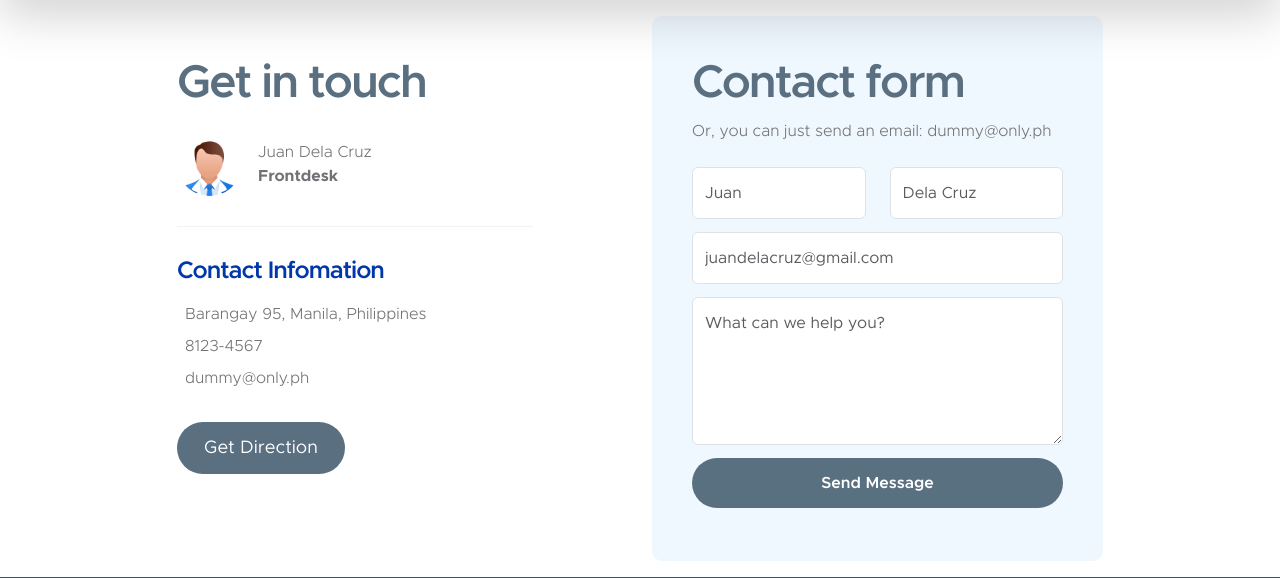
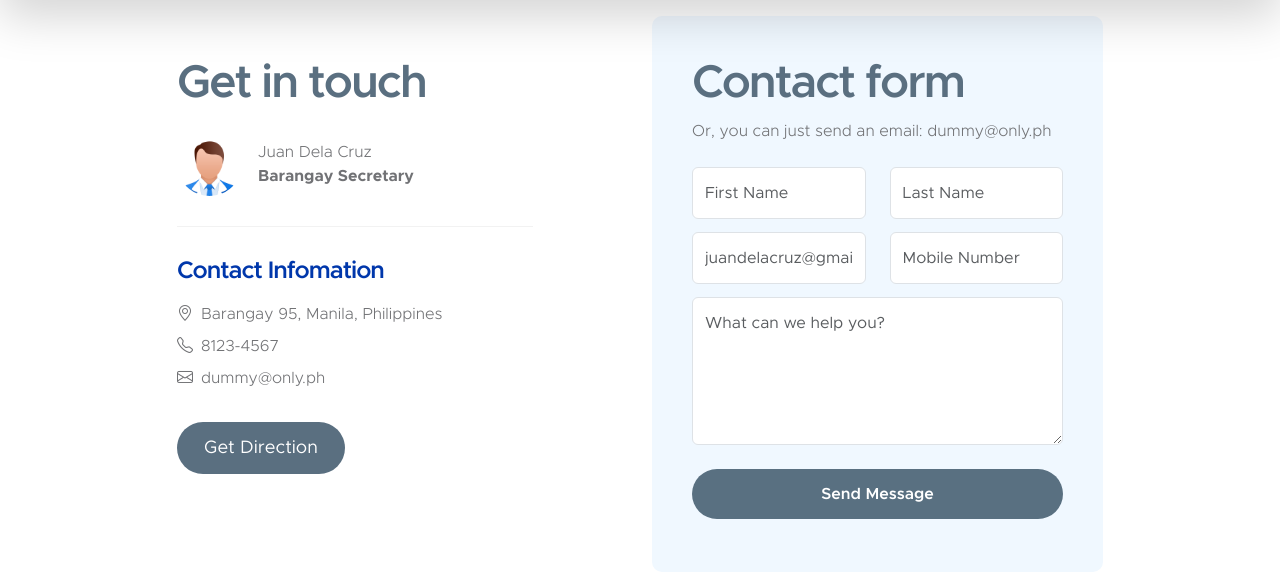
Before and after one commit to chua-hannah/eBrgy, a PHP site: page /eBrgy/app/contact in a window 1280 px wide. Shown: the part 65-643 px from the top of the page. Run offline with PHP 8.4, Linux system fonts and the light colour scheme; some libraries are stand-ins or nearby versions.

Commit message:
bug fixes and error messages+alert enhancements

```diff
--- a/app/assets/css/style.css
+++ b/app/assets/css/style.css
@@ -1054,7 +1054,6 @@ blockquote::before {
   outline: none;
 }
 
-
 .custom-form .text-danger {
   margin-top: -10px;
   font-size: 15px;
--- a/app/assets/js/validation.js
+++ b/app/assets/js/validation.js
@@ -1,3 +1,8 @@
+// Automatically dismiss the alert after 5 seconds (5000 milliseconds)
+setTimeout(function () {
+    document.getElementById('alert').style.display = 'none';
+}, 5000);
+
 // Mobile number input
 function validateNumericInput(input) {
   // Remove any non-numeric characters using a regular expression
--- a/app/controllers/HomeController.php
+++ b/app/controllers/HomeController.php
@@ -272,7 +272,7 @@ public function equipments() {
           // Prepare the statement
           if ($this->connection->query($query) === true) {
             // Registration successful
-            echo "Message sent successful";
+            $_SESSION["status"] = "Message sent successfully.";
             header("Location: contact");
             exit();
         } else {
--- a/app/controllers/UserController.php
+++ b/app/controllers/UserController.php
@@ -57,7 +57,7 @@ class UserController {
                     }
                 } else {
                     // Invalid username or password
-                    $_SESSION['status'] = "Invalid username or password.";
+                    $error = "Invalid username or password.";
                 }
             }
         }
@@ -71,9 +71,6 @@ class UserController {
     public function register()
 {
     $role = 'residence';
-        $minUsernameLength = 6;
-        $minPasswordLength = 8;
-
 
     if (isset($_POST['register'])) {
         // Retrieve the submitted form data
@@ -87,8 +84,59 @@ class UserController {
         $birthdate = $_POST['birthdate'];
         $sex = $_POST['sex'];
         $status = 'deactivate';
+
+        // Validate empty input fields
+
+        if (empty($firstname)) {
+            $errors["firstname"] = "Enter your First name";
+        }
+        if (empty($lastname)) {
+            $errors["lastname"] = "Enter your Last name";
+        }
+        if (empty($birthdate)) {
+            $errors["birthdate"] = "Enter your Birthdate";
+        }
+        if (empty($sex)) {
+            $errors["sex"] = "Select Gender";
+        }
+        if (empty($mobile)) {
+            $errors["mobile"] = "Enter Mobile number";
+        }
+        if (empty($email)) {
+            $errors["email"] = "Enter Email address";
+        }
+        if (empty($username)) {
+            $errors ["username"] = "Enter Username";
+        }
+        if (empty($password)) {
+            $errors["password"] = "Enter Password";
+        }
+
+        $minUsernameLength = 6;
+        $minPasswordLength = 8;
+
+        // Validate username length
+        if (!(empty($username)) && strlen($username) < $minUsernameLength) {
+            $errors["username"] = "Username must be at least {$minUsernameLength} characters long.";
+        }
+
+        // Validate password length
+        if (!(empty($password)) && strlen($password) < $minPasswordLength) {
+            $errors["password"] = "Password must be at least {$minPasswordLength} characters long.";
+        }
+
+        // File input is empty
+        if (empty($_FILES['id_selfie']['name'])) {
+            $errors ["id_selfie"] = "Please upload your Selfie w/ ID";
+        }
+        if (empty($_FILES['valid_id']['name'])) {
+            $errors ["valid_id"] = "Please upload your Valid ID";
+        }
+
+        if (empty($errors)) {
             // Convert birthdate to YYYY-MM-DD format
             $birthdateTimestamp = strtotime($birthdate);
+
             if ($birthdateTimestamp === false) {
                 // Invalid date format, handle the error
                 $errors["birthdate"] = "Invalid date format for birthdate. Please use MM/DD/YYYY format.";
@@ -98,56 +146,16 @@ class UserController {
                 // Valid date format, convert it to YYYY-MM-DD
                 $birthdate = date('Y-m-d', $birthdateTimestamp);
             }
+
             // Calculate age from birthdate
             $currentTimestamp = time();
             $ageInSeconds = $currentTimestamp - $birthdateTimestamp;
             $age = floor($ageInSeconds / (365 * 24 * 3600));
+
             // Handle image uploads
             $idSelfieFileName = '';
             $validIdFileName = '';
-            // Validate empty input fields
-            if (empty($firstname))  {
-                $errors["firstname"] = "Enter your First name";
-            }
-            if (empty($lastname))  {
-                $errors ["lastname"] = "Enter your Last name";
-            }
-            if (empty($birthdate))  {
-                $errors["birthdate"] = "Enter your Birthdate";
-            }
-            if (empty($sex))  {
-                $errors["sex"] = "Select Gender";
-            }
-            if (empty($mobile))  {
-                $errors["mobile"] = "Enter Mobile number";
-            }
-            if (empty($email))  {
-                $errors["email"] = "Enter Email address";
-            }
-            if (empty($username))  {
-                $errors ["username"] = "Enter Username";
-            }
-            if (empty($password))  {
-                $errors["password"] = "Enter Password";
-            }
-            // Validate username length
-            if (!(empty($username)) && strlen($username) < $minUsernameLength){
-                $errors ["username"] = "Username must be at least {$minUsernameLength} characters long.";
-            }
-            // Validate password length
-            if (!(empty($password)) && strlen($password) < $minPasswordLength){
-                $errors["password"] = "Password must be at least {$minPasswordLength} characters long.";
-            }
-            // File input is empty
-            if (isset($_FILES['id_selfie']) && $_FILES['id_selfie']['error'] === UPLOAD_ERR_NO_FILE) {
-                $errors ["id_selfie"] = "Please upload your Selfie w/ ID";
-            }
-            if (isset($_FILES['valid_id']) && $_FILES['valid_id']['error'] === UPLOAD_ERR_NO_FILE) {
-                $errors ["valid_id"] = "Please upload your Valid ID";
-            }
 
-            if (empty($errors)) {
-                if (isset($_FILES['id_selfie']) && isset($_FILES['valid_id'])) {
             $idSelfieUploadPath = 'uploads/id_selfie/';
             $validIdUploadPath = 'uploads/valid_id/';
 
@@ -164,7 +172,6 @@ class UserController {
                 $error = "Image upload failed. Please try again.";
                 // You can return or redirect to the registration page here.
                 return;
-                    }
             }
 
             // Check if the username or email already exists in the database
@@ -197,18 +204,18 @@ class UserController {
                 $error = "Given username already exists.";
             } elseif ($existingEmail) {
                 // Email already exists, display an error message
-                    $error = "Given email  already exists.";
+                $error = "Given email already exists.";
             } elseif ($existingMobile) {
-                    // Email already exists, display an error message
-                    $error = "Given mobile number already exists";
-                } else if (empty($errors) && empty($error)) {
+                // Mobile number already exists, display an error message
+                $error = "Given mobile number already exists.";
+            } elseif (empty($error) && empty($errors)) {
                 // Insert the data into the database
                 $query = "INSERT INTO users (username, password, email, mobile, firstname, middlename, lastname, birthdate, age, sex, role, id_selfie, valid_id, status)
                             VALUES ('$username', '$password', '$email', '$mobile', '$firstname', '$middlename', '$lastname', '$birthdate', '$age', '$sex', '$role', '$idSelfieFileName', '$validIdFileName', '$status')";
+
                 if ($this->connection->query($query) === true) {
                     // Registration successful
                     $_SESSION['status'] = "Registration successful";
-                    sleep(3); // Sleep for 3 seconds
                     header("Location: login");
                     exit();
                 } else {
@@ -222,6 +229,7 @@ class UserController {
     // Render the register page content
     include 'templates/register.php';
 }
+
 
 
     public function logout()
--- a/app/templates/contact.php
+++ b/app/templates/contact.php
@@ -11,7 +11,7 @@
 
                         <div class="d-flex flex-column justify-content-center ms-3">
                             <p class="mb-0">Juan Dela Cruz</p>
-                            <p class="mb-0"><strong>Frontdesk</strong></p>
+                            <p class="mb-0"><strong>Barangay Secretary</strong></p>
                         </div>
                     </div>
 
@@ -45,7 +45,7 @@
             </div>
 
             <div class="col-lg-5 col-12 mx-auto">
-                <form class="custom-form contact-form" action="#" method="post" role="form">
+                <form class="custom-form contact-form" action="" method="post" role="form">
                     <h2>Contact form</h2>
 
                     <p class="mb-4">Or, you can just send an email:
@@ -53,23 +53,24 @@
                     </p>
                     <div class="row">
                         <div class="col-lg-6 col-md-6 col-12">
-                            <input type="text" name="first-name" id="first-name" class="form-control"
-                                placeholder="Juan" required>
+                            <input type="text" name="firstname" id="firstname" class="form-control" placeholder="First Name" required>
                         </div>
 
                         <div class="col-lg-6 col-md-6 col-12">
-                            <input type="text" name="last-name" id="last-name" class="form-control"
-                                placeholder="Dela Cruz" required>
+                            <input type="text" name="lastname" id="lastname" class="form-control" placeholder="Last Name" required>
+                        </div>
+
+                        <div class="col-lg-6 col-md-6 col-12">
+                            <input type="email" name="email" id="email" pattern="[^ @]*@[^ @]*" class="form-control" placeholder="juandelacruz@gmail.com" required>
+                        </div>
+
+                        <div class="col-lg-6 col-md-6 col-12">
+                            <input type="text" name="mobile" id="mobileNumber" class="form-control" placeholder="Mobile Number" oninput="validateNumericInput(this)" maxlength="11">
                         </div>
                     </div>
-
-                    <input type="email" name="email" id="email" pattern="[^ @]*@[^ @]*" class="form-control"
-                        placeholder="juandelacruz@gmail.com" required>
-
-                    <textarea name="message" rows="5" class="form-control" id="message"
+                    <textarea name="contact_message" rows="5" class="form-control mb-4" id="contact_message"
                         placeholder="What can we help you?"></textarea>
-
-                    <button type="submit" class="form-control">Send Message</button>
+                    <button type="submit" name="submit_message" class="form-control">Send Message</button>
                 </form>
             </div>
         </div>
--- a/app/templates/header.php
+++ b/app/templates/header.php
@@ -6,6 +6,7 @@
   <meta name="viewport" content="width=device-width, initial-scale=1.0">
 
   <link href="https://cdn.jsdelivr.net/npm/bootstrap@5.3.1/dist/css/bootstrap.min.css" rel="stylesheet">
+  <link rel="stylesheet" href="https://cdn.jsdelivr.net/npm/bootstrap-icons@1.11.1/font/bootstrap-icons.css">
   <script src="https://cdn.jsdelivr.net/npm/bootstrap@5.3.1/dist/js/bootstrap.bundle.min.js"></script>
   <script src="https://cdnjs.cloudflare.com/ajax/libs/jquery/3.2.1/jquery.min.js"></script>
   <script src="https://cdnjs.cloudflare.com/ajax/libs/jquery.inputmask/5.0.6/jquery.inputmask.min.js"></script>
@@ -82,9 +83,10 @@
 <?php
     if(isset($_SESSION['status'])) {
 ?>
-    <div id="alert" class="alert alert-warning alert-dismissible fade show" auto-close="1000" style="margin-bottom: 0px;  border-radius: 0;" role="alert">
+    <div id="alert" class="alert alert-success mb-0" role="alert">
         <div class="row justify-content-center">
-            <strong class="text-center" style="margin-bottom: 0px;"><?php echo $_SESSION['status']; ?></strong>
+            <h6 class="alert-heading text-center">Success!</h4>
+            <p class="text-center mb-0"><?php echo $_SESSION['status']; ?></p>
         </div>
     </div>
 <?php
```
Also changed, not shown: app/templates/register.php (+28 -25 lines). Lines whose indentation alone changed are shown as unchanged.
